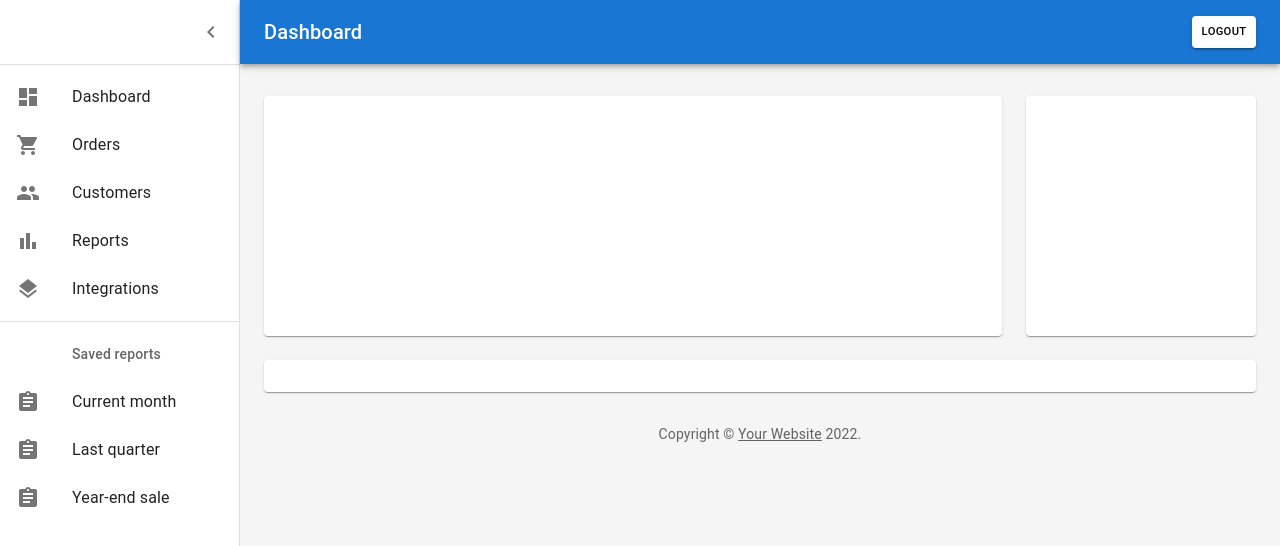
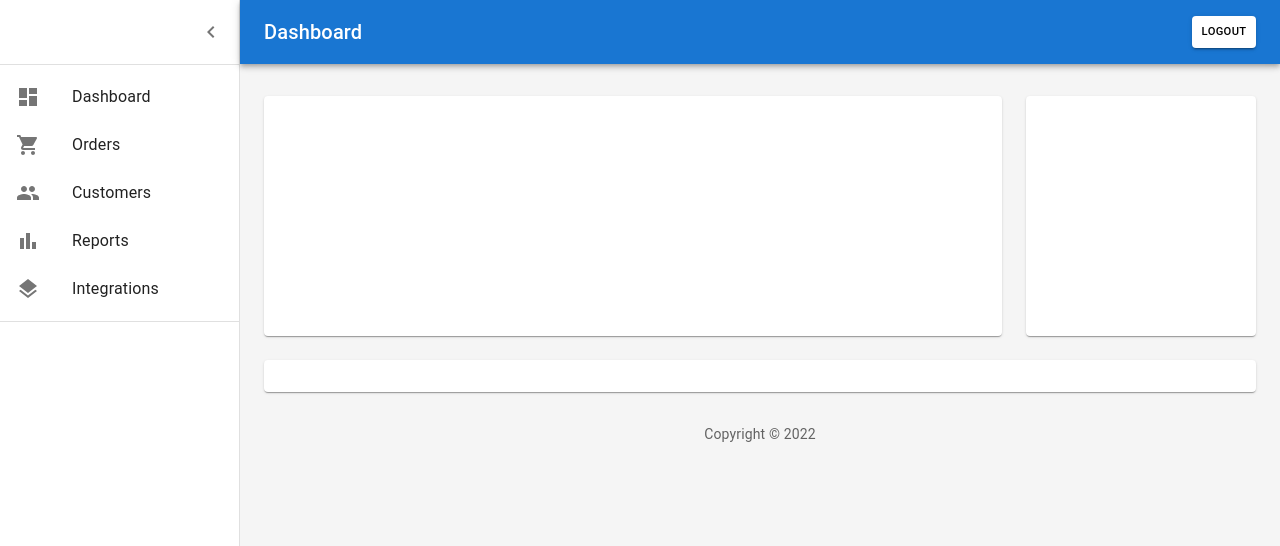
Before and after one commit to Nabilkriden/SampleFront, a React (Create React App) app: page / in a window 1280 px wide. Shown: the top 546 px of the page. Built offline with nearby package versions, Linux system fonts and the light colour scheme; sample sign-in values are in the browser's storage.

Commit message:
cleaning

```diff
--- a/src/components/listItems.js
+++ b/src/components/listItems.js
@@ -44,29 +44,3 @@ export const mainListItems = (
     </ListItemButton>
   </React.Fragment>
 );
-
-export const secondaryListItems = (
-  <React.Fragment>
-    <ListSubheader component="div" inset>
-      Saved reports
-    </ListSubheader>
-    <ListItemButton>
-      <ListItemIcon>
-        <AssignmentIcon />
-      </ListItemIcon>
-      <ListItemText primary="Current month" />
-    </ListItemButton>
-    <ListItemButton>
-      <ListItemIcon>
-        <AssignmentIcon />
-      </ListItemIcon>
-      <ListItemText primary="Last quarter" />
-    </ListItemButton>
-    <ListItemButton>
-      <ListItemIcon>
-        <AssignmentIcon />
-      </ListItemIcon>
-      <ListItemText primary="Year-end sale" />
-    </ListItemButton>
-  </React.Fragment>
-);
--- a/src/pages/Dashboard.js
+++ b/src/pages/Dashboard.js
@@ -9,14 +9,13 @@ import List from "@mui/material/List";
 import Typography from "@mui/material/Typography";
 import Divider from "@mui/material/Divider";
 import IconButton from "@mui/material/IconButton";
-import Badge from "@mui/material/Badge";
 import Container from "@mui/material/Container";
 import Grid from "@mui/material/Grid";
 import Paper from "@mui/material/Paper";
 import Link from "@mui/material/Link";
 import MenuIcon from "@mui/icons-material/Menu";
 import ChevronLeftIcon from "@mui/icons-material/ChevronLeft";
-import { mainListItems, secondaryListItems } from "../components/listItems";
+import { mainListItems } from "../components/listItems";
 import { useNavigate } from "react-router-dom";
 
 import Button from "@mui/material/Button";
@@ -25,11 +24,7 @@ function Copyright(props) {
   return (
     <Typography variant="body2" color="text.secondary" align="center" {...props}>
       {"Copyright © "}
-      <Link color="inherit" href="https://mui.com/">
-        Your Website
-      </Link>{" "}
       {new Date().getFullYear()}
-      {"."}
     </Typography>
   );
 }
@@ -151,7 +146,6 @@ function DashboardContent() {
           <List component="nav">
             {mainListItems}
             <Divider sx={{ my: 1 }} />
-            {secondaryListItems}
           </List>
         </Drawer>
         <Box
--- a/src/pages/EROR4004.jsx
+++ b/src/pages/EROR4004.jsx
@@ -1,7 +1,35 @@
+import { width } from "@mui/system";
 import React from "react";
+import { useNavigate } from "react-router-dom";
 
 const EROR4004 = () => {
-  return <div>EROR4004! </div>;
+  let navigate = useNavigate();
+
+  const handleClick = (e) => {
+    e.preventDefault();
+    navigate("/");
+  };
+  return (
+    <div style={{ textAlign: "center", width: "100%", height: "100%" }}>
+      <div
+        style={{
+          display: "flex",
+          width: "59%",
+          marginLeft: "auto",
+          marginright: "auto",
+          marginTop: "20% ",
+        }}
+      >
+        <h1>404</h1>
+        <div style={{ backgroundColor: "black", width: "2px" }}></div>
+        <p>
+          This page could not found.
+          <br />
+          <button onClick={handleClick}>Go back home</button>
+        </p>
+      </div>
+    </div>
+  );
 };
 
 export default EROR4004;
```
